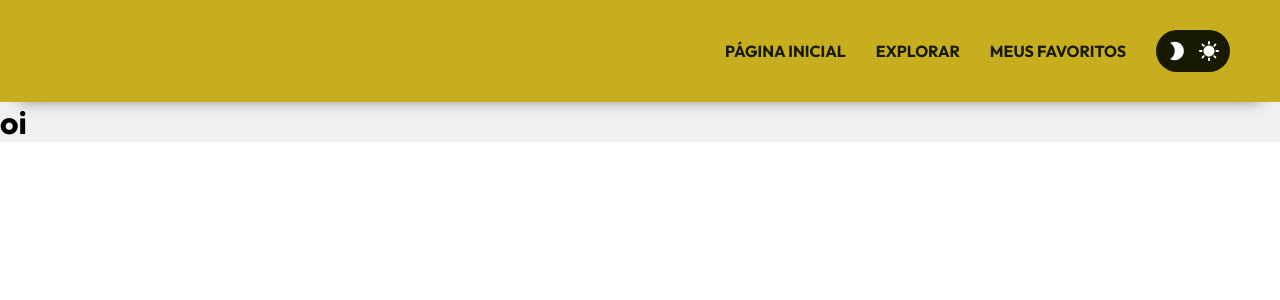
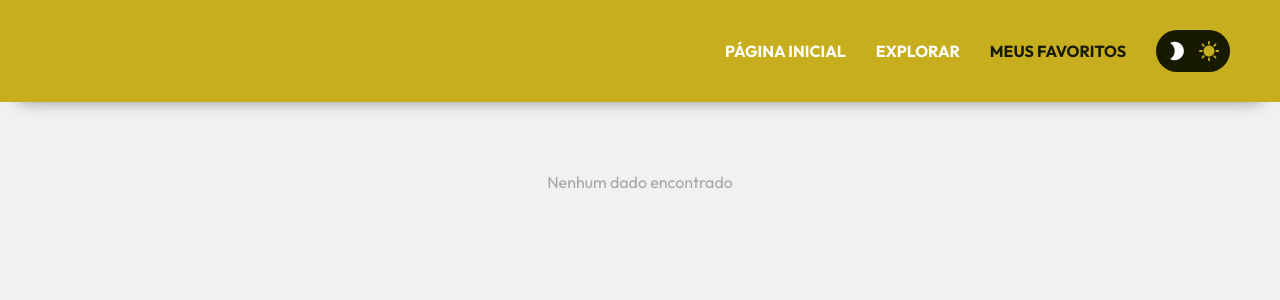
Before and after one commit to preciousakura/https-github.com-preciousakura-metmuseum-webapp, a Next.js app: page /favorites in a window 1280 px wide. Shown: the top 300 px of the page. Built offline with nearby package versions, Linux system fonts and the light colour scheme.

Commit message:
fix: finalização dos favoritos

```diff
--- a/src/app/components/ArtCard/index.tsx
+++ b/src/app/components/ArtCard/index.tsx
@@ -6,7 +6,7 @@ import { Tooltip } from "antd";
 import { AiFillHeart, AiOutlineHeart } from "react-icons/ai";
 import { useRef, useState, useEffect } from "react";
 import { useHover } from "usehooks-ts";
-import { isFavorite, setFavorite } from "@/app/utils/localStorange";
+import { useFavorites } from "@/app/context/useFavorites";
 
 interface ArtCardProps {
   art: Art;
@@ -16,9 +16,11 @@ export function ArtCard({ art }: ArtCardProps) {
   const [fav, setFav] = useState(false);
   const favoriteRef = useRef<HTMLButtonElement>(null);
   const isHover = useHover(favoriteRef);
+  const { isFavorite, setFavorite } = useFavorites();
 
   useEffect(() => {
     setFav(isFavorite(art.objectID));
+    // eslint-disable-next-line react-hooks/exhaustive-deps
   }, [art]);
 
   const onChangeFavorite = () => {
--- a/src/app/components/Header/index.tsx
+++ b/src/app/components/Header/index.tsx
@@ -1,27 +1,49 @@
 import { useTheme } from "@/app/lib";
-import { Box } from "./styles";
+import { Box, LinkText } from "./styles";
 import { MdModeNight, MdSunny } from "react-icons/md";
-import Link from "next/link";
 import { usePathname } from "next/navigation";
 
 export function Header() {
+  const { theme } = useTheme();
   const router = usePathname();
   const { changeToDarkMode, changeToLightMode } = useTheme();
   const isHome = router === "/" ? 1 : 0;
   return (
     <Box ishome={isHome}>
       <li>
-        <Link href="/">Página Inicial</Link>
+        <LinkText href="/" ishome={isHome} iscurrent={isHome}>
+          Página Inicial
+        </LinkText>
       </li>
       <li>
-        <Link href="/explore">EXPLORAR</Link>
+        <LinkText
+          href="/explore"
+          ishome={isHome}
+          iscurrent={router === "/explore" ? 1 : 0}
+        >
+          EXPLORAR
+        </LinkText>
       </li>
       <li>
-        <Link href="/favorites">Meus Favoritos</Link>
+        <LinkText
+          href="/favorites"
+          ishome={isHome}
+          iscurrent={router === "/favorites" ? 1 : 0}
+        >
+          Meus Favoritos
+        </LinkText>
       </li>
       <li className="colorMode">
-        <MdModeNight size={22} onClick={changeToDarkMode} />
-        <MdSunny size={22} onClick={changeToLightMode} />
+        <MdModeNight
+          size={22}
+          onClick={changeToDarkMode}
+          color={theme.isDark ? theme.colors.primary[500] : "white"}
+        />
+        <MdSunny
+          size={22}
+          onClick={changeToLightMode}
+          color={!theme.isDark ? theme.colors.primary[500] : "white"}
+        />
       </li>
     </Box>
   );
--- a/src/app/components/Header/styles.tsx
+++ b/src/app/components/Header/styles.tsx
@@ -1,3 +1,4 @@
+import Link from "next/link";
 import styled from "styled-components";
 
 export const Box = styled.ul<{ ishome: number }>`
@@ -9,7 +10,7 @@ export const Box = styled.ul<{ ishome: number }>`
     props.ishome
       ? "none"
       : props.theme.isDark
-      ? '#121212'
+      ? "#121212"
       : props.theme.colors.primary[500]};
 
   display: flex;
@@ -38,23 +39,30 @@ export const Box = styled.ul<{ ishome: number }>`
       border-radius: 30px;
       svg {
         cursor: pointer;
-        color: ${(props) =>
-          props.theme.isDark ? props.theme.colors.primary[500] : "white"};
 
         &:hover {
-          color: ${(props) =>
-            props.theme.isDark ? "white" : props.theme.colors.primary[500]};
+          filter: brightness(0.8);
         }
       }
     }
-    a {
+  }
+`;
+
+export const LinkText = styled(Link)<{ iscurrent: number; ishome: number }>`
   text-decoration: none;
   color: ${(props) =>
     props.ishome
-          ? "white"
+      ? props.iscurrent
+        ? props.theme.colors.primary[500]
+        : "white"
       : props.theme.isDark
+      ? props.iscurrent
         ? props.theme.colors.primary[500]
-          : props.theme.colors.primary[900]};
+        : "white"
+      : props.iscurrent
+      ? props.theme.colors.primary[900]
+      : "white"};
+
   font-size: 1rem;
   cursor: pointer;
   text-transform: uppercase;
@@ -66,9 +74,7 @@ export const Box = styled.ul<{ ishome: number }>`
       props.ishome
         ? props.theme.colors.primary[500]
         : props.theme.isDark
-            ? "white"
-            : props.theme.colors.primary[700]};
-      }
-    }
+        ? props.theme.colors.primary[500]
+        : props.theme.colors.primary[900]};
   }
 `;
--- /dev/null
+++ b/src/app/context/useFavorites.tsx
@@ -0,0 +1,79 @@
+import {
+  ReactNode,
+  createContext,
+  useContext,
+  useEffect,
+  useMemo,
+  useState,
+} from "react";
+
+export interface IFavorites {
+  favorites: number[];
+  getFavorites: () => void;
+  isFavorite: (object: number) => boolean;
+  setFavorite: (object: number) => void;
+}
+
+const FavoritesContext = createContext<IFavorites>({} as IFavorites);
+
+export function FavoritesProvider({ children }: { children: ReactNode }) {
+  const [favorites, setFavorites] = useState<number[]>([]);
+  const [flag, setFlag] = useState(false);
+
+  useEffect(() => {
+    const fav = getFavorites();
+    if (fav) setFavorites(fav);
+    else setFavorites([]);
+  }, [flag]);
+
+  const getFavorites = () => {
+    const fav = window.localStorage.getItem("@favorites");
+    if (fav) return JSON.parse(fav);
+
+    return null;
+  };
+
+  const isFavorite = (object: number) => {
+    let f = new Array();
+    const fav = getFavorites();
+    if (fav) f = fav;
+
+    return f.includes(object);
+  };
+
+  const setFavorite = (object: number) => {
+    let f = new Array();
+    const fav = getFavorites();
+    if (fav) f = fav;
+
+    if (f.includes(object)) {
+      const obj = f.findIndex((i) => i === object);
+      f.splice(obj, 1);
+    } else {
+      f.push(object);
+    }
+    window.localStorage.setItem("@favorites", JSON.stringify(f));
+    setFlag(!flag);
+  };
+
+  const providerValue = useMemo(
+    () => ({
+      favorites,
+      getFavorites,
+      isFavorite,
+      setFavorite,
+    }),
+    // eslint-disable-next-line react-hooks/exhaustive-deps
+    [favorites]
+  );
+
+  return (
+    <FavoritesContext.Provider value={providerValue}>
+      {children}
+    </FavoritesContext.Provider>
+  );
+}
+
+export function useFavorites() {
+  return useContext(FavoritesContext);
+}
--- a/src/app/favorites/page.tsx
+++ b/src/app/favorites/page.tsx
@@ -1,9 +1,65 @@
+"use client";
 import { Box } from "./styles";
+import { ConfigProvider, Pagination, Spin } from "antd";
+import { ArtCard } from "../components";
+import { useExploreData } from "../hooks/useExploreData";
+import { useEffect, useState } from "react";
+import { useTheme } from "../lib";
+
+import { LoadingOutlined } from "@ant-design/icons";
+import { useFavorites } from "../context/useFavorites";
+
+const antIcon = <LoadingOutlined style={{ fontSize: 24 }} spin />;
 
 export default function Favorites() {
+  const { theme } = useTheme();
+  const [page, setPage] = useState(1);
+  const { favorites } = useFavorites();
+
+  const { data: artData, loading } = useExploreData(page, favorites);
+
+  const onChange = (pageNumber: number) => {
+    setPage(pageNumber);
+  };
+
+  useEffect(() => {
+    if (favorites.length <= 10) setPage(1);
+  }, [page, favorites]);
+
   return (
     <Box>
-      <h1>oi</h1>
+      {loading ? (
+        <div className="cards-area-spinner">
+          <Spin indicator={antIcon} />
+        </div>
+      ) : (
+        <div className="cards-area-cards">
+          {favorites.length > 0 ? (
+            <div className="cards">
+              {artData.map((d) => {
+                return <ArtCard key={d.objectID} art={d} />;
+              })}
+            </div>
+          ) : (
+            <p>Nenhum dado encontrado</p>
+          )}{" "}
+        </div>
+      )}
+      {favorites.length > 10 && (
+        <ConfigProvider
+          theme={{
+            token: {
+              colorPrimary: theme.colors.primary[500],
+            },
+          }}
+        >
+          <Pagination
+            total={favorites.length}
+            onChange={onChange}
+            defaultPageSize={10}
+          />
+        </ConfigProvider>
+      )}
     </Box>
   );
 }
--- a/src/app/favorites/styles.ts
+++ b/src/app/favorites/styles.ts
@@ -1,4 +1,73 @@
 "use client";
 import { styled } from "styled-components";
 
-export const Box = styled.div``;
+export const Box = styled.div`
+  display: flex;
+  justify-content: center;
+  flex-direction: column;
+  align-items: center;
+  padding: 70px;
+
+  min-height: 900px;
+
+  .cards-area-cards {
+    display: grid;
+    min-height: 900px;
+    align-items: baseline;
+    p {
+      color: ${(props) =>
+        props.theme.isDark
+          ? props.theme.colors.trueGray[500]
+          : props.theme.colors.trueGray[300]};
+    }
+    .cards {
+      display: grid;
+      grid-template-columns: repeat(5, 1fr);
+      gap: 10px;
+      padding-bottom: 50px;
+    }
+  }
+
+  .cards-area-spinner {
+    display: grid;
+    min-height: 900px;
+    align-items: center;
+  }
+  ul.ant-pagination.css-dev-only-do-not-override-noj3jr {
+    margin: 0 auto;
+  }
+  li.ant-pagination-options {
+    display: none;
+  }
+  li.ant-pagination-item {
+    a {
+      color: ${(props) =>
+        props.theme.isDark ? props.theme.colors.primary[500] : "black"};
+    }
+    &:hover {
+      background: ${(props) =>
+        props.theme.isDark ? "#121212" : undefined} !important;
+    }
+  }
+
+  button.ant-pagination-item-link {
+    &:hover {
+      background: ${(props) =>
+        props.theme.isDark ? "#121212" : undefined} !important;
+    }
+  }
+  .anticon svg,
+  span.ant-pagination-item-ellipsis {
+    color: ${(props) =>
+      props.theme.isDark
+        ? props.theme.colors.primary[500]
+        : "black"} !important;
+  }
+
+  li.ant-pagination-item.ant-pagination-item-active {
+    background: none;
+    a {
+      color: ${(props) => props.theme.colors.primary[500]};
+    }
+  }
+`;
--- a/src/app/hooks/useExploreData.tsx
+++ b/src/app/hooks/useExploreData.tsx
@@ -4,7 +4,7 @@ import { Art } from "../types/art";
 
 export function useExploreData(currentPage: number, objectsId?: number[]) {
   const [data, setData] = useState<Art[]>([]);
-  const [loading, setLoading] = useState(true);
+  const [loading, setLoading] = useState(false);
   const [error, setError] = useState(null);
 
   useEffect(() => {
@@ -21,7 +21,7 @@ export function useExploreData(currentPage: number, objectsId?: number[]) {
         })
         .catch((err) => setError(err))
         .finally(() => setLoading(false));
-    }
+    } else setData([]);
   }, [currentPage, objectsId]);
 
   return useMemo(() => ({ loading, error, data }), [loading, error, data]);
--- a/src/app/layout.tsx
+++ b/src/app/layout.tsx
@@ -1,6 +1,7 @@
-'use client'
+"use client";
 import "./styles/global.css";
 import { App, CustomizedThemeProvider } from "./lib";
+import { FavoritesProvider } from "./context/useFavorites";
 
 export const metadata = {
   title: "The Metropolitan Museum of Art",
@@ -14,7 +15,9 @@ export default function RootLayout({
 }) {
   return (
     <CustomizedThemeProvider>
-      <App>{children}</App>
+      <FavoritesProvider>
+        <App>{children}</App>
+      </FavoritesProvider>
     </CustomizedThemeProvider>
   );
 }
--- a/src/app/utils/localStorange.ts
+++ /dev/null
@@ -1,28 +0,0 @@
-export function getFavorites() {
-  const fav = window.localStorage.getItem("@favorites");
-  if (fav) return JSON.parse(fav);
-
-  return null;
-}
-
-export function isFavorite(object: number) {
-  let favorites = new Array();
-  const fav = getFavorites();
-  if (fav) favorites = fav;
-
-  return favorites.includes(object);
-}
-
-export function setFavorite(object: number) {
-  let favorites = new Array();
-  const fav = getFavorites();
-  if (fav) favorites = fav;
-
-  if (favorites.includes(object)) {
-    const obj = favorites.findIndex((i) => i === object);
-    favorites.splice(obj, 1);
-  } else {
-    favorites.push(object);
-  }
-  window.localStorage.setItem("@favorites", JSON.stringify(favorites));
-}
```
Also changed, not shown: src/app/explore/page.tsx (+13 -6 lines), src/app/explore/styles.ts (+12 -3 lines). Lines whose indentation alone changed are shown as unchanged.
